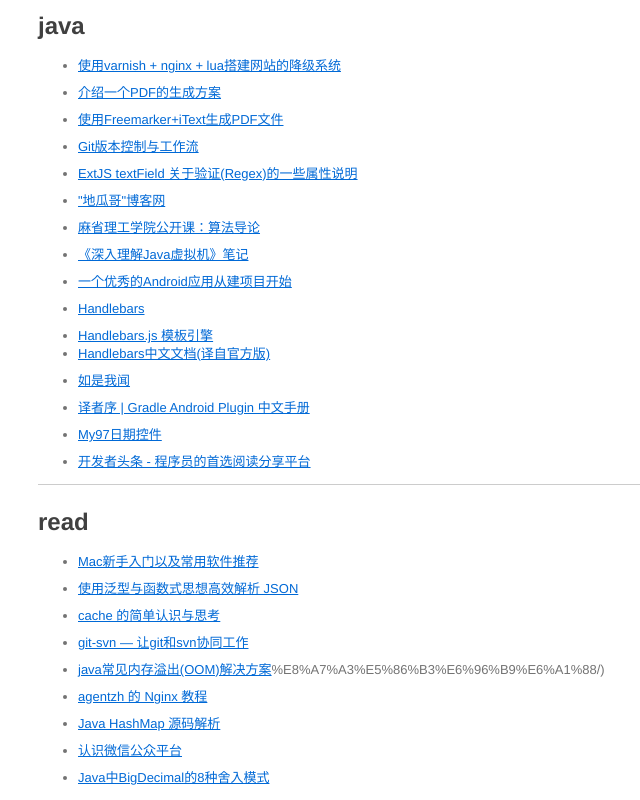
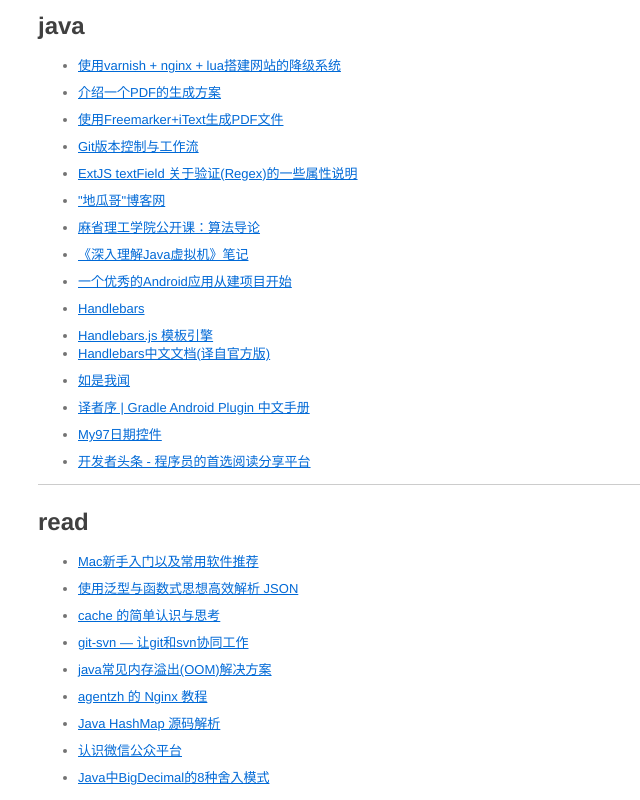
Before and after one commit to zihangu/zihangu.github.io, a plain HTML site: page index.html in a window 1280 px wide. Shown: the part 770-1570 px from the top of the page, without its empty margins (175-815 px from the left). Drawn offline with Linux system fonts and the light colour scheme.

Commit message:
usl upadate

```diff
--- a/index.html
+++ b/index.html
@@ -222,7 +222,7 @@
 <li><p><a href="http://swift.gg/2015/08/26/efficient-json-in-swift-with-functional-concepts-and-generics/">使用泛型与函数式思想高效解析 JSON</a></p></li>
 <li><p><a href="http://github.tiankonguse.com/blog/2015/08/30/cache-think-record/">cache 的简单认识与思考</a></p></li>
 <li><p><a href="http://blog.chinaunix.net/uid-11639156-id-3077471.html">git-svn — 让git和svn协同工作</a></p></li>
-<li><p><a href="http://wustrive2008.github.io/2015/09/01/java/Java%E5%B8%B8%E8%A7%81%E5%86%85%E5%AD%98%E6%BA%A2%E5%87%BA(OOM">java常见内存溢出(OOM)解决方案</a>%E8%A7%A3%E5%86%B3%E6%96%B9%E6%A1%88/)</p></li>
+<li><p><a href="http://wustrive2008.github.io/2015/09/01/java/Java%E5%B8%B8%E8%A7%81%E5%86%85%E5%AD%98%E6%BA%A2%E5%87%BA(OOM)%E8%A7%A3%E5%86%B3%E6%96%B9%E6%A1%88/">java常见内存溢出(OOM)解决方案</a></p></li>
 <li><p><a href="https://openresty.org/download/agentzh-nginx-tutorials-zhcn.html">agentzh 的 Nginx 教程</a></p></li>
 <li><p><a href="http://liujiacai.net/blog/2015/09/03/java-hashmap/">Java HashMap 源码解析</a></p></li>
 <li><p><a href="http://bss.csdn.net/m/topic/learning_path_weixin/frame_intro?id=1662&amp;nav=%E5%BE%AE%E4%BF%A1%E5%BC%80%E5%8F%91%E5%AD%A6%E4%B9%A0%E8%B7%AF%E7%BA%BF&amp;nav_two=%E8%AE%A4%E8%AF%86%E5%BE%AE%E4%BF%A1%E5%85%AC%E4%BC%97%E5%B9%B3%E5%8F%B0">认识微信公众平台</a></p></li>
```
